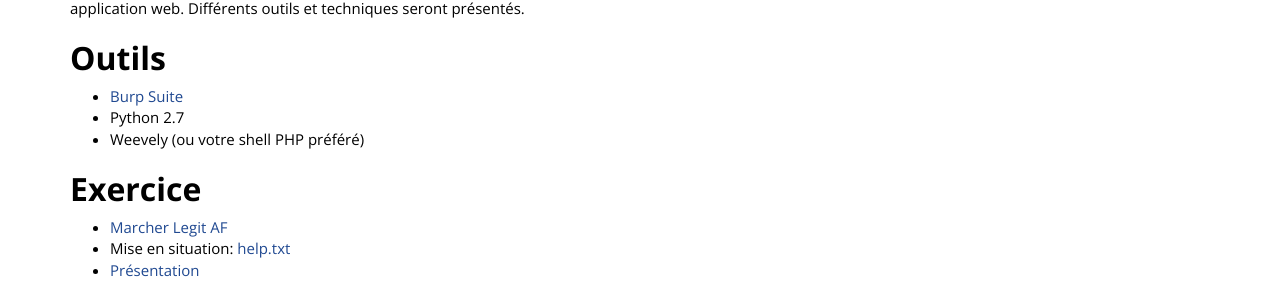
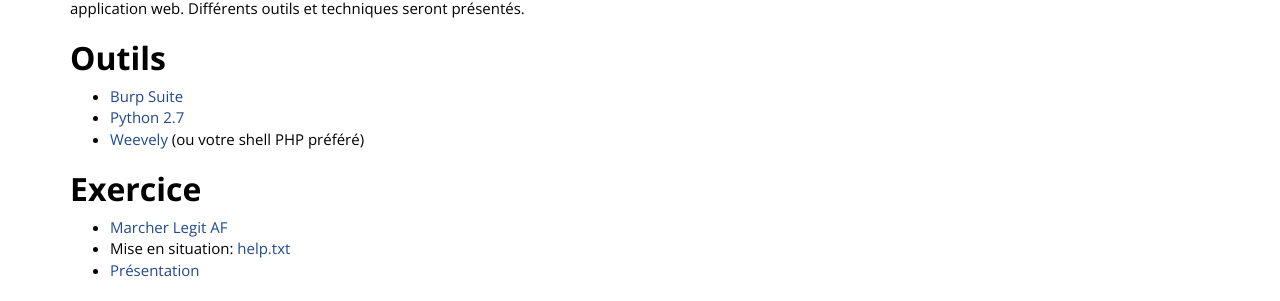
Before and after one commit to dciets/dciets.github.io, a Jekyll site: the page built from dci-workshop/_posts/2016-10-05-exploitation-web.markdown, in a window 1280 px wide. Shown: the part 188-489 px from the top of the page. Built offline with Jekyll 4.4.1, drawn with Linux system fonts in a browser that asks for light colours; comment, search, counter and statistics services are not loaded; part of the change alters nothing that is shown.

```diff
--- a/dci-workshop/_posts/2016-10-05-exploitation-web.markdown
+++ b/dci-workshop/_posts/2016-10-05-exploitation-web.markdown
@@ -9,8 +9,8 @@ Pour la seconde édition, Alex Bouffard, de Desjardins, présente une introducti
 
 ## Outils
 - [Burp Suite](https://portswigger.net/burp/)
-- Python 2.7
-- Weevely (ou votre shell PHP préféré)
+- [Python 2.7](https://www.python.org/)
+- [Weevely](https://github.com/epinna/weevely3) (ou votre shell PHP préféré)
 
 ## Exercice
 
```
